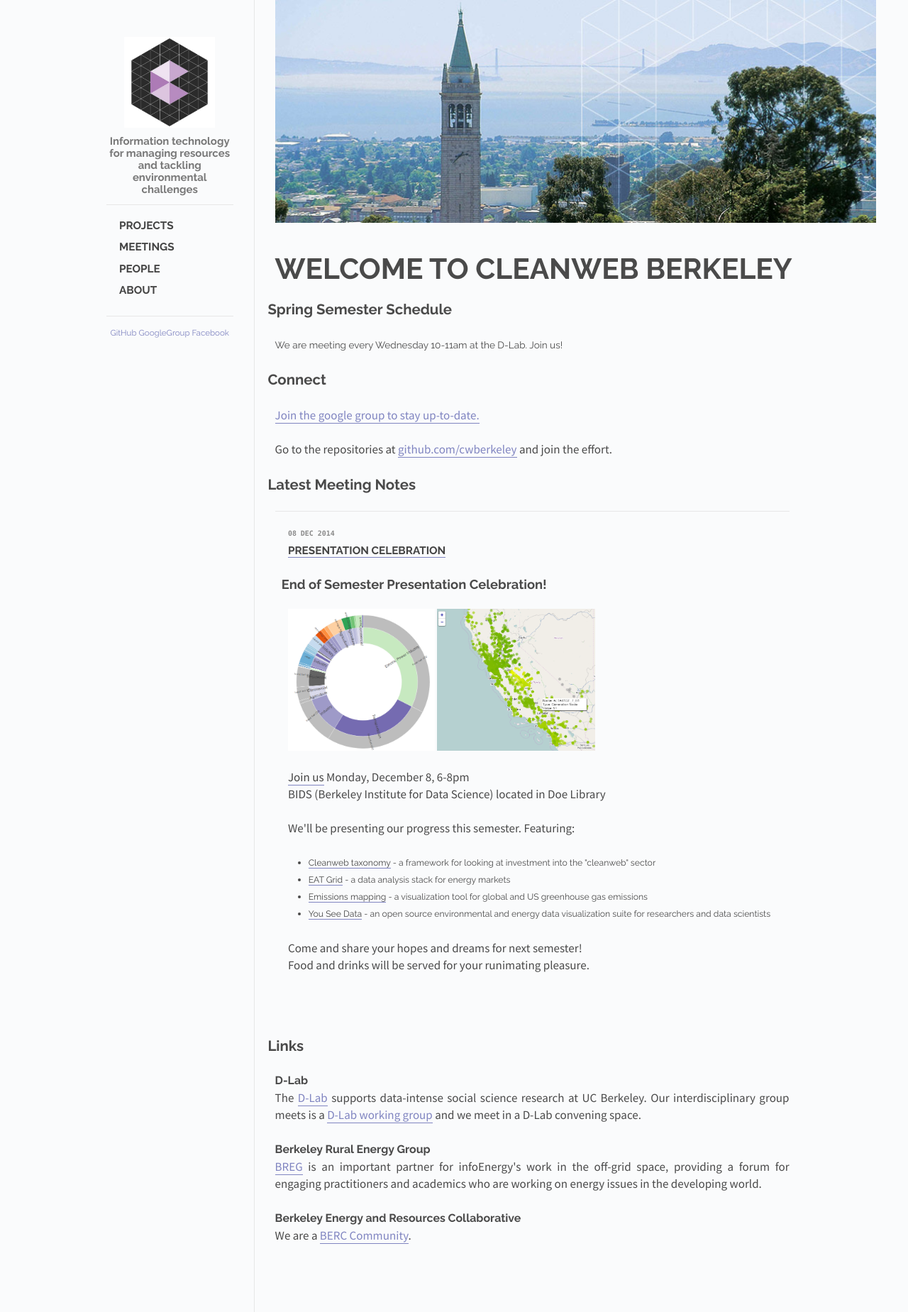
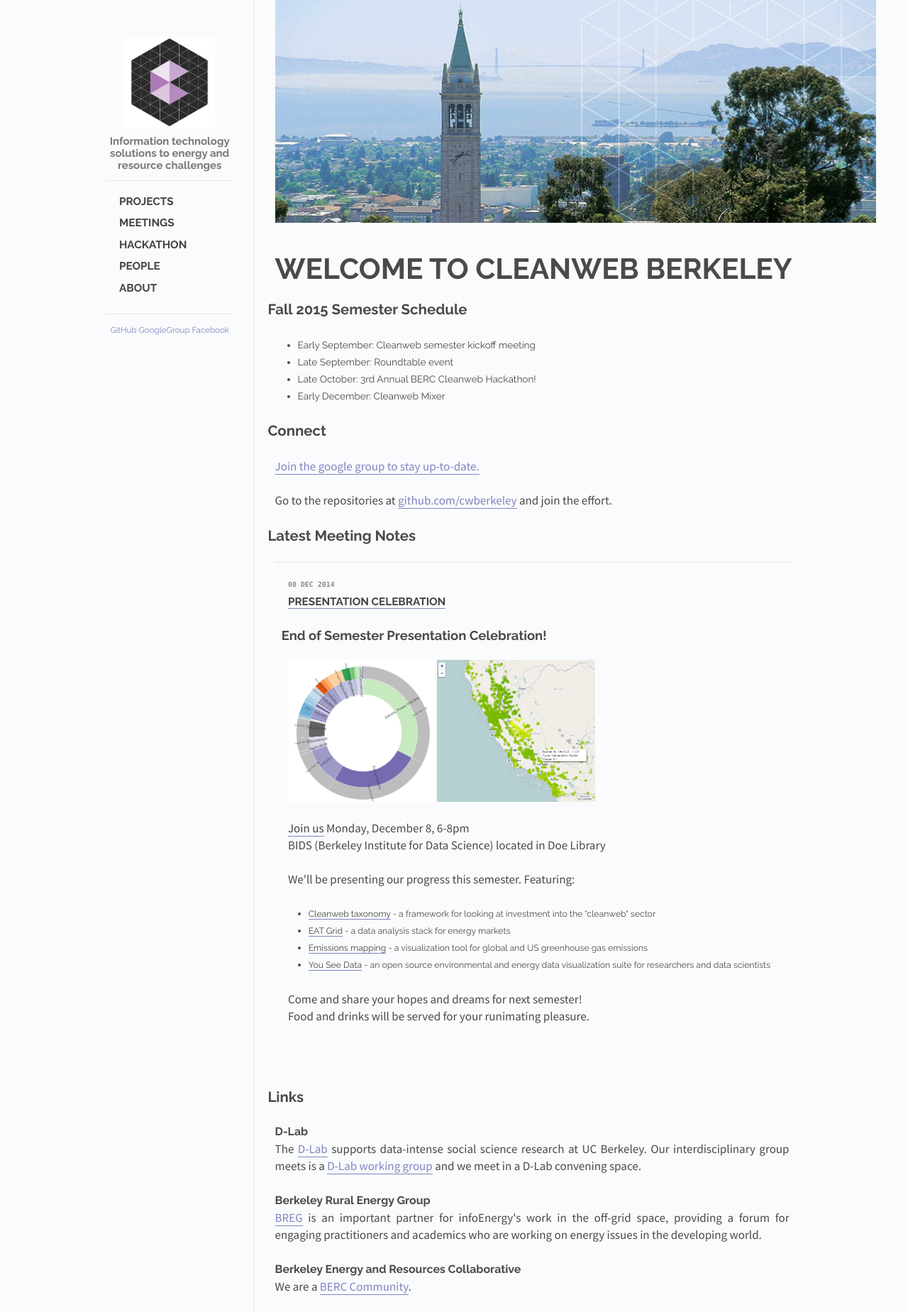
Before and after one commit to cwBerkeley/cwberkeley.github.io, a Jekyll site: the page built from index.html, in a window 1280 px wide. Shown: the whole page at 71% size. Built offline with Jekyll 4.4.1, drawn with Linux system fonts in a browser that asks for light colours.

Commit message:
susty updating for fall semester and hackathon

```diff
--- a/_config.yml
+++ b/_config.yml
@@ -1,7 +1,7 @@
 # Site settings
 title: Cleanweb Berkeley
 # email: your-email@domain.com
-description: "Information technology for managing resources and tackling environmental challenges"
+description: "Information technology solutions to energy and resource challenges"
 
 # for previewing your forked repo, uncomment the line below
 baseurl: /cwberkeley.github.io
--- a/_layouts/default.html
+++ b/_layouts/default.html
@@ -38,7 +38,12 @@
 		Meetings
               </a>
             </li>
-	    <li class="post-link">
+            <li class="post-link">
+              <a class="post-title" href="/hackathon">
+    Hackathon
+              </a>
+            </li>
+	          <li class="post-link">
               <a class="post-title" href="/people.html">
 		People
               </a>
--- a/index.html
+++ b/index.html
@@ -2,8 +2,13 @@
 layout: static
 title: Welcome to Cleanweb Berkeley
 ---
-<h2>Spring Semester Schedule</h2>
-We are meeting every Wednesday 10-11am at the D-Lab.  Join us!
+<h2>Fall 2015 Semester Schedule</h2>
+<ul>
+  <li>Early September: Cleanweb semester kickoff meeting</li>
+  <li>Late September: Roundtable event</li>
+  <li>Late October: 3rd Annual BERC Cleanweb Hackathon!</li>
+  <li>Early December: Cleanweb Mixer</li>
+</ul>
 
 <h2>Connect</h2>
 
```
Also changed, not shown: hackathon/index.md (renamed from hackathon/index.html, +5 -3 lines).
